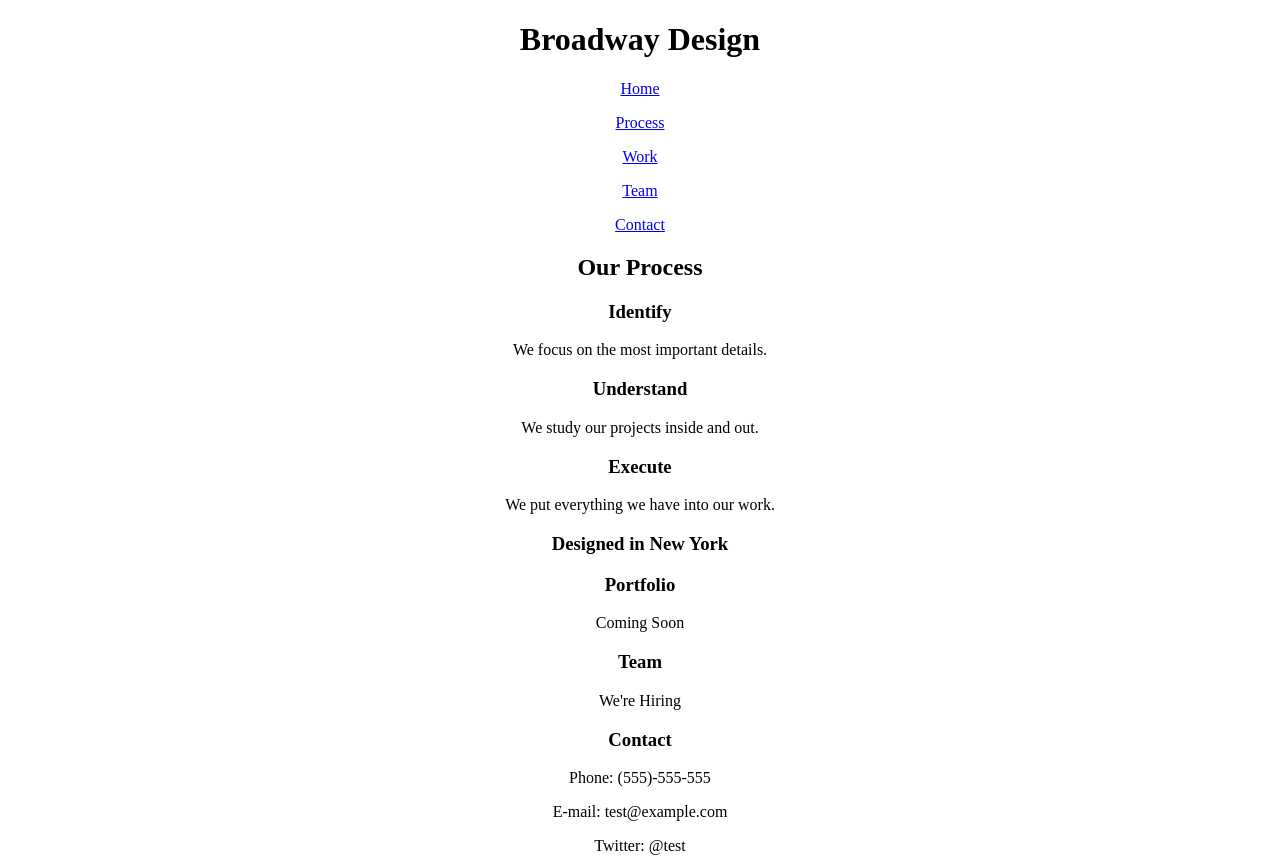
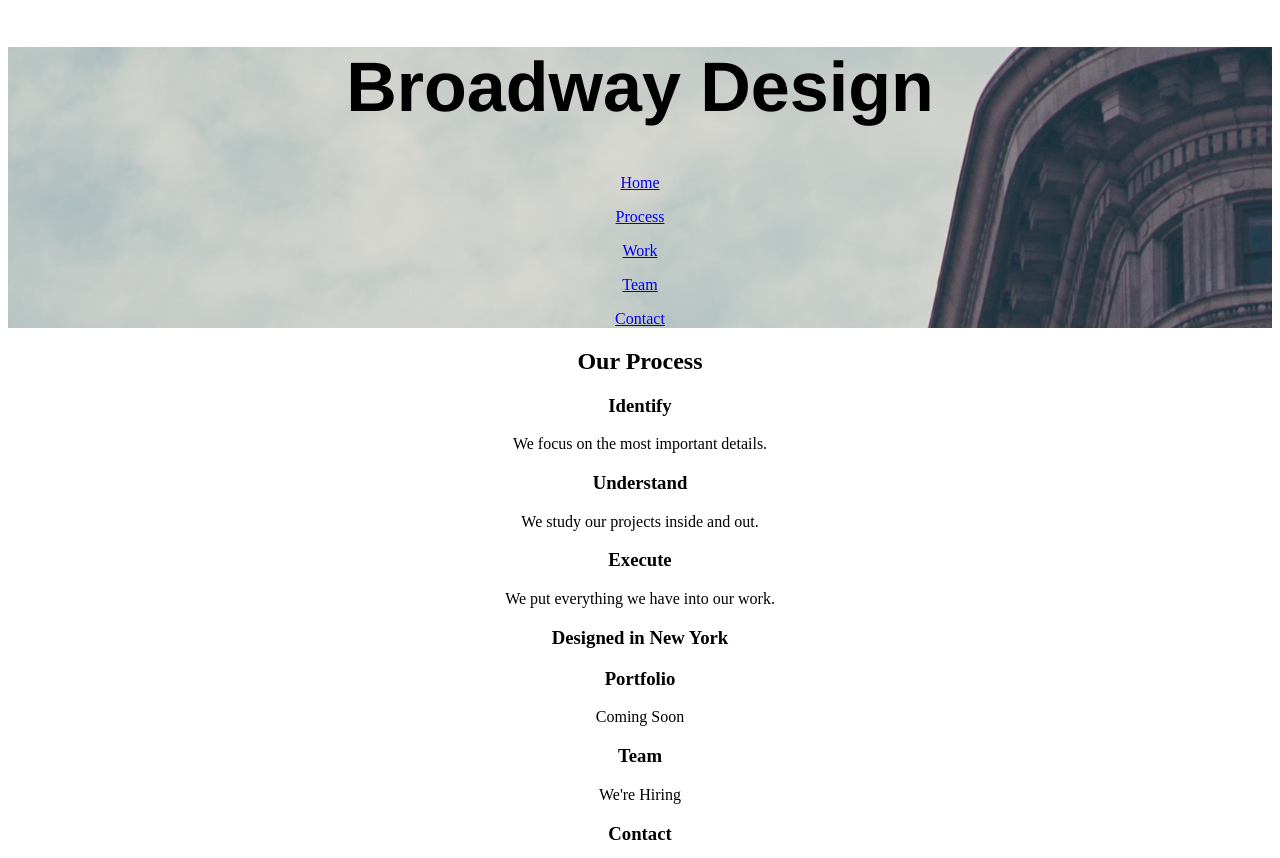
Before and after one commit to poguinn/broadway, a plain HTML site: page index.html in a window 1280 px wide. Shown: the top 858 px of the page. Drawn offline with Linux system fonts and the light colour scheme.

Commit message:
added untracked files

```diff
--- a/resources/style.css
+++ b/resources/style.css
@@ -1,3 +1,15 @@
 body{
   text-align: center;
 }
+
+.broadway-header{
+  background-image: url("images/the-flatiron-building.png");
+}
+
+.broadway-header h1{
+  font-family: Helvetica;
+  font-size: 70px;
+  font-weight: bold;
+
+
+}
```
Also changed, not shown: 2 other files.
